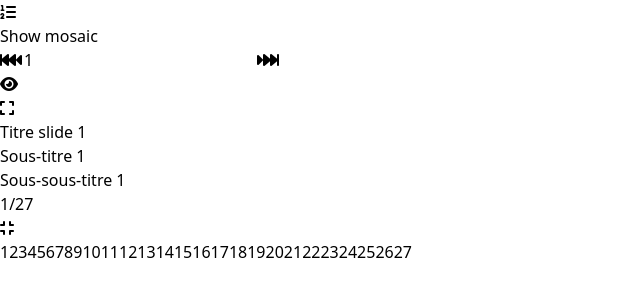
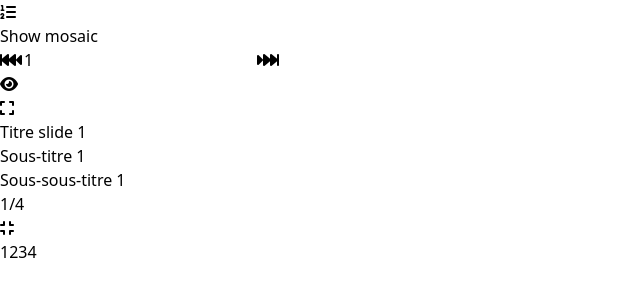
Before and after one commit to RobinHil/react-slides, a React (Vite) app: page / in a window 1280 px wide. Shown: the top 300 px of the page, without its empty margins (0-640 px from the left). Built offline with nearby package versions, Linux system fonts and the light colour scheme.

Commit message:
Modifie les layout

```diff
--- a/src/interface/SlideViewer.jsx
+++ b/src/interface/SlideViewer.jsx
@@ -8,7 +8,7 @@ function SlideViewer({ children }) {
     return (
         <div className={`flex-grow ${isFullScreen?"fixed inset-0":""}`}>
             <div className="flex items-center h-full pb-4">
-                <div className={`bg-white h-full w-full p-5 ${isFullScreen?"max-w-full":"shadow-2xl m-4 border rounded-xl"}`}>
+                <div className={`bg-white h-full w-full p-5 pb-8 ${isFullScreen?"max-w-full":"shadow-2xl m-4 border rounded-xl"}`}>
                     {children}
                     {state.isVisible && (
                         <div className={`fixed left-1/2 text-gray-600 ${isFullScreen?"bottom-2":"bottom-6"}`}>
--- /dev/null
+++ b/src/slideComponents/Layout.jsx
@@ -0,0 +1,13 @@
+import { layoutAlign } from "./theme.js";
+
+function Layout({ children, verticalAlign="vCenter", horizontalAlign="hCenter" }) {
+    const combinedStyle = `flex ${layoutAlign[verticalAlign]} ${layoutAlign[horizontalAlign]} justify-end h-full`
+
+    return (
+        <div className={combinedStyle}>
+            <div>{children}</div>
+        </div>
+    );
+}
+
+export default Layout;
--- a/src/slideComponents/theme.js
+++ b/src/slideComponents/theme.js
@@ -87,6 +87,15 @@ const flexAlign = {
     right: "items-end"
 };
 
+const layoutAlign = {
+    top: "items-start",
+    bottom: "items-end",
+    vCenter: "items-center",
+    left: "justify-start",
+    right: "justify-end",
+    hCenter: "justify-center"
+};
+
 const listType = {
     numbered: "list-decimal",
     bulleted: "list-disc"
@@ -122,4 +131,4 @@ const imgWidth = {
     auto: "w-auto"
 };
 
-export { headingSize, textAlign, textColor, bgColor, textSize, flexAlign, listType, dividerColor, imgWidth };
+export { headingSize, textAlign, textColor, bgColor, textSize, flexAlign, listType, dividerColor, imgWidth, layoutAlign };
--- /dev/null
+++ b/src/slides/Slide4.jsx
@@ -0,0 +1,17 @@
+import Layout from "../slideComponents/Layout.jsx";
+import Heading from "../slideComponents/Heading.jsx";
+
+function Slide4() {
+    return (
+        <Layout align="bottom">
+            <Heading color="red" crossed={true}>
+                Diapo de titreeeee
+            </Heading>
+            <Heading color="blue" fontSize={4} align="center" italic={true} underline={true}>
+                Sous-titreeeee
+            </Heading>
+        </Layout>
+    );
+}
+
+export default Slide4;
```
Also changed, not shown: src/slides/index.jsx (+2 -24 lines), src/slideComponents/CenterLayout.jsx (deleted), src/slideComponents/TwoColumnLayout.jsx (line endings or trailing spaces).
